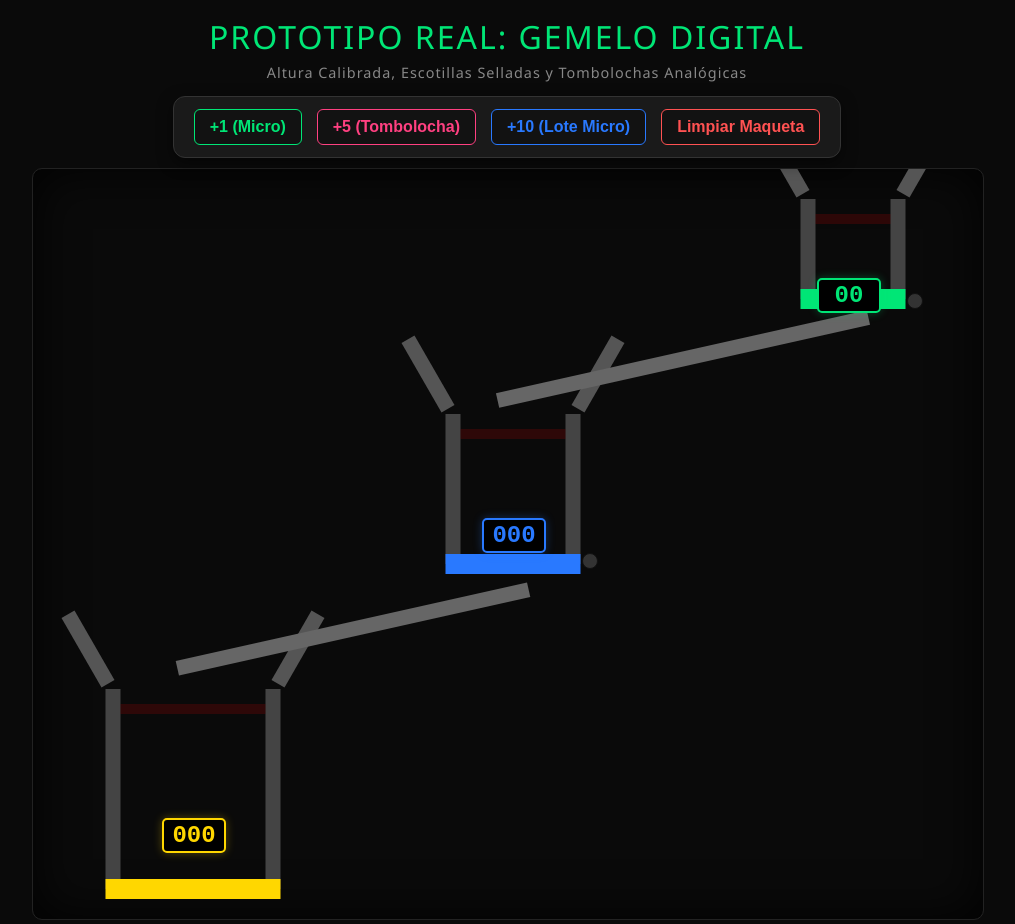
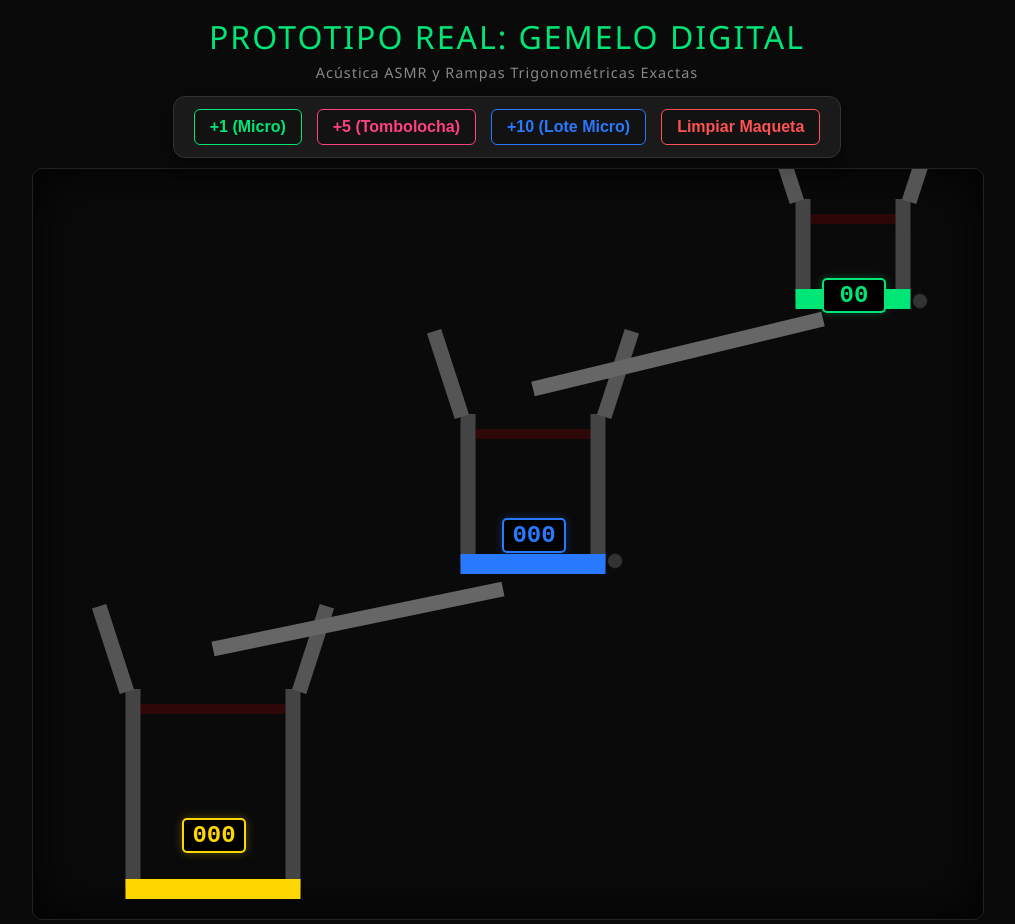
Before and after one commit to RenatoMRobles/Robles_Soroban_Cinematico, a Flask app: page / in a window 1280 px wide. Shown: the whole page, without its empty margins (133-1148 px from the left). Run offline with Flask 3, Linux system fonts and the light colour scheme.

Commit message:
Fase 16: Rampas exactas, sonidos senoidales y Tombolocha fluyendo

```diff
--- a/templates/index.html
+++ b/templates/index.html
@@ -33,30 +33,30 @@
             box-shadow: inset 0 0 50px rgba(0,0,0,0.9); border-radius: 10px; background-color: transparent;
         }
 
-        /* Displays Digitales LED - Reposicionados con las nuevas alturas */
+        /* Displays Digitales LED - Coordenadas Calibradas */
         .display-led {
             position: absolute; background: #000; border: 2px solid #333; border-radius: 5px;
             font-family: 'Courier New', Courier, monospace; font-size: 1.5em; font-weight: bold;
             text-align: center; width: 60px; padding: 2px 0; z-index: 10;
         }
-        #led-U { left: 785px; top: 110px; color: #00E676; border-color: #00E676; box-shadow: 0 0 10px rgba(0,230,118,0.3);}
-        #led-D { left: 450px; top: 350px; color: #2979FF; border-color: #2979FF; box-shadow: 0 0 10px rgba(41,121,255,0.3);}
-        #led-C { left: 130px; top: 650px; color: #FFD700; border-color: #FFD700; box-shadow: 0 0 10px rgba(255,215,0,0.3);}
+        #led-U { left: 790px; top: 110px; color: #00E676; border-color: #00E676; box-shadow: 0 0 10px rgba(0,230,118,0.3);}
+        #led-D { left: 470px; top: 350px; color: #2979FF; border-color: #2979FF; box-shadow: 0 0 10px rgba(41,121,255,0.3);}
+        #led-C { left: 150px; top: 650px; color: #FFD700; border-color: #FFD700; box-shadow: 0 0 10px rgba(255,215,0,0.3);}
 
-        /* Indicadores de Servomotor - Posicionados exactamente junto a las compuertas */
+        /* Indicadores de Servomotor */
         .servo-status {
             position: absolute; width: 14px; height: 14px; border-radius: 50%;
             background: #333; border: 1px solid #111; z-index: 10; transition: background 0.2s;
         }
         .servo-activo { background: #FF3D00; box-shadow: 0 0 20px #FF3D00; }
 
-        #servo-U { left: 875px; top: 125px; }
-        #servo-D { left: 550px; top: 385px; }
+        #servo-U { left: 880px; top: 125px; }
+        #servo-D { left: 575px; top: 385px; }
     </style>
 </head>
 <body>
     <h1>PROTOTIPO REAL: GEMELO DIGITAL</h1>
-    <p class="sub">Altura Calibrada, Escotillas Selladas y Tombolochas Analógicas</p>
+    <p class="sub">Acústica ASMR y Rampas Trigonométricas Exactas</p>
 
     <div class="panel-control">
         <button class="btn-u" onclick="inyectarCanica(1)">+1 (Micro)</button>
@@ -77,7 +77,7 @@
     </div>
 
     <script>
-        // --- SINTETIZADOR DE AUDIO ---
+        // --- 🎶 SINTETIZADOR DE AUDIO ASMR (Ondas Senoidales Puras) ---
         let audioCtx;
         function reproducirSonido(tipo) {
             if (!audioCtx) audioCtx = new (window.AudioContext || window.webkitAudioContext)();
@@ -87,21 +87,25 @@
             let ahora = audioCtx.currentTime;
 
             if (tipo === 'drop') {
-                osc.type = 'square'; osc.frequency.setValueAtTime(900, ahora); osc.frequency.exponentialRampToValueAtTime(1200, ahora + 0.03);
-                gainNode.gain.setValueAtTime(0.01, ahora); gainNode.gain.exponentialRampToValueAtTime(0.001, ahora + 0.03);
-                osc.start(ahora); osc.stop(ahora + 0.03);
-            } else if (tipo === 'drop5') { // Sonido más grave para la Tombolocha
-                osc.type = 'square'; osc.frequency.setValueAtTime(400, ahora); osc.frequency.exponentialRampToValueAtTime(600, ahora + 0.05);
-                gainNode.gain.setValueAtTime(0.03, ahora); gainNode.gain.exponentialRampToValueAtTime(0.001, ahora + 0.05);
-                osc.start(ahora); osc.stop(ahora + 0.05);
+                // Sonido de canica de cristal pequeña (Agudo y suave)
+                osc.type = 'sine'; osc.frequency.setValueAtTime(1400, ahora);
+                gainNode.gain.setValueAtTime(0.04, ahora); gainNode.gain.exponentialRampToValueAtTime(0.001, ahora + 0.15);
+                osc.start(ahora); osc.stop(ahora + 0.15);
+            } else if (tipo === 'drop5') {
+                // Sonido de Tombolocha (Marimba profunda)
+                osc.type = 'sine'; osc.frequency.setValueAtTime(600, ahora);
+                gainNode.gain.setValueAtTime(0.08, ahora); gainNode.gain.exponentialRampToValueAtTime(0.001, ahora + 0.2);
+                osc.start(ahora); osc.stop(ahora + 0.2);
             } else if (tipo === 'servo') {
-                osc.type = 'sawtooth'; osc.frequency.setValueAtTime(150, ahora); osc.frequency.linearRampToValueAtTime(100, ahora + 0.5);
-                gainNode.gain.setValueAtTime(0.08, ahora); gainNode.gain.linearRampToValueAtTime(0, ahora + 0.5);
+                // Motor suave y tecnológico
+                osc.type = 'triangle'; osc.frequency.setValueAtTime(200, ahora); osc.frequency.linearRampToValueAtTime(150, ahora + 0.5);
+                gainNode.gain.setValueAtTime(0.03, ahora); gainNode.gain.linearRampToValueAtTime(0, ahora + 0.5);
                 osc.start(ahora); osc.stop(ahora + 0.5);
             } else if (tipo === 'beep') {
-                osc.type = 'sine'; osc.frequency.setValueAtTime(2000, ahora);
-                gainNode.gain.setValueAtTime(0.03, ahora); gainNode.gain.exponentialRampToValueAtTime(0.001, ahora + 0.05);
-                osc.start(ahora); osc.stop(ahora + 0.05);
+                // Campanilla del láser (Campana suave)
+                osc.type = 'sine'; osc.frequency.setValueAtTime(2000, ahora); osc.frequency.exponentialRampToValueAtTime(2500, ahora + 0.1);
+                gainNode.gain.setValueAtTime(0.03, ahora); gainNode.gain.linearRampToValueAtTime(0, ahora + 0.1);
+                osc.start(ahora); osc.stop(ahora + 0.1);
             }
         }
 
@@ -111,80 +115,82 @@
               Composite = Matter.Composite, Events = Matter.Events;
 
         const engine = Engine.create();
-        engine.positionIterations = 12; engine.velocityIterations = 12; // Extra precisión
+        engine.positionIterations = 15; engine.velocityIterations = 15; // Precisión absoluta
 
         const render = Render.create({
             element: document.getElementById('canvas-container'), engine: engine,
             options: { width: 950, height: 750, wireframes: false, background: 'transparent' }
         });
 
-        // --- ARQUITECTURA: CONTENEDORES ELEVADOS Y SELLADOS ---
+        // --- 📐 FUNCIONES GEOMÉTRICAS EXACTAS ---
         const opPared = { isStatic: true, render: { fillStyle: '#444' } };
         let modulos = {};
+
+        // Generador de Rampas Trigonométricas Perfectas
+        function crearRampa(x1, y1, x2, y2) {
+            let cx = (x1 + x2) / 2;
+            let cy = (y1 + y2) / 2;
+            let longitud = Math.sqrt(Math.pow(x2 - x1, 2) + Math.pow(y2 - y1, 2));
+            let angulo = Math.atan2(y2 - y1, x2 - x1);
+            Composite.add(engine.world, Bodies.rectangle(cx, cy, longitud, 15, {
+                isStatic: true, angle: angulo, render: { fillStyle: '#666' }
+            }));
+        }
 
         function crearContenedor(id, x, y, width, height, limit, colorBase) {
             const paredIzq = Bodies.rectangle(x - width/2, y, 15, height, opPared);
             const paredDer = Bodies.rectangle(x + width/2, y, 15, height, opPared);
 
-            const guiaIzq = Bodies.rectangle(x - width/2 - 25, y - height/2 - 40, 80, 15, { isStatic: true, angle: Math.PI/3, render: { fillStyle: '#555' } });
-            const guiaDer = Bodies.rectangle(x + width/2 + 25, y - height/2 - 40, 80, 15, { isStatic: true, angle: -Math.PI/3, render: { fillStyle: '#555' } });
+            // 🛡️ FIX BOTELLA: Embudos mucho más verticales (Math.PI/2.5) y garganta más ancha
+            const guiaIzq = Bodies.rectangle(x - width/2 - 20, y - height/2 - 40, 90, 15, { isStatic: true, angle: Math.PI/2.5, render: { fillStyle: '#555' } });
+            const guiaDer = Bodies.rectangle(x + width/2 + 20, y - height/2 - 40, 90, 15, { isStatic: true, angle: -Math.PI/2.5, render: { fillStyle: '#555' } });
 
             const sensorLaser = Bodies.rectangle(x, y - height/2 + 20, width - 15, 10, {
                 isStatic: true, isSensor: true, label: 'sensor_' + id, render: { fillStyle: 'rgba(255, 0, 0, 0.15)' }
             });
 
-            // 🛡️ ESCOTILLA ESTÁTICA EXTRAGRANDE (Previene Túnel Cuántico)
-            const escotilla = Bodies.rectangle(x, y + height/2, width + 15, 20, {
-                isStatic: true, render: { fillStyle: colorBase }
-            });
+            const escotilla = Bodies.rectangle(x, y + height/2, width + 15, 20, { isStatic: true, render: { fillStyle: colorBase } });
 
-            // 🔧 BISAGRA A LA DERECHA (La puerta colapsa del lado Izquierdo)
             const bisagra = Constraint.create({
-                pointA: { x: x + width/2 - 5, y: y + height/2 },
-                bodyB: escotilla,
-                pointB: { x: width/2 - 5, y: 0 },
+                pointA: { x: x + width/2 - 5, y: y + height/2 }, bodyB: escotilla, pointB: { x: width/2 - 5, y: 0 },
                 stiffness: 1, length: 0, render: { visible: false }
             });
 
             Composite.add(engine.world, [paredIzq, paredDer, guiaIzq, guiaDer, sensorLaser, escotilla, bisagra]);
-
             modulos[id] = { id, escotilla, limite: limit, conteoActual: 0, abierta: false, origX: x, origY: y + height/2 };
         }
 
-        // 📐 COORDENADAS RECALIBRADAS (Los contenedores están SOBRE las rampas)
-        // U: Unidades. (Elevado para caer en la rampa)
-        crearContenedor('U', 820, 80, 90, 100, 10, '#00E676');
-        // D: Decenas.
-        crearContenedor('D', 480, 320, 120, 150, 100, '#2979FF');
-        // C: Centenas. Final.
-        crearContenedor('C', 160, 620, 160, 200, 9999, '#FFD700');
+        // 📐 COORDENADAS RECALIBRADAS
+        crearContenedor('U', 820, 80, 100, 100, 10, '#00E676'); // Ancho a 100 para que la Tombolocha pase libre
+        crearContenedor('D', 500, 320, 130, 150, 100, '#2979FF'); // Centrado a X=500
+        crearContenedor('C', 180, 620, 160, 200, 9999, '#FFD700'); // Centrado a X=180
 
-        // 📐 RAMPAS METÁLICAS (Ajustadas para recibir la masa perfectamente)
-        // Rampa U->D
-        Composite.add(engine.world, Bodies.rectangle(650, 190, 380, 15, { isStatic: true, angle: -0.22, render: { fillStyle: '#666' } }));
-        // Rampa D->C
-        Composite.add(engine.world, Bodies.rectangle(320, 460, 360, 15, { isStatic: true, angle: -0.22, render: { fillStyle: '#666' } }));
+        // 🚀 RAMPAS VECTORIALES (Punto a Punto exacto)
+        // Rampa U -> D (Inicia debajo de U, termina justo arriba del centro de D)
+        crearRampa(790, 150, 500, 220);
+        // Rampa D -> C (Inicia debajo de D, termina justo arriba del centro de C)
+        crearRampa(470, 420, 180, 480);
 
-        // --- LÓGICA DE INYECCIÓN INTELIGENTE ---
+        // --- LÓGICA DE INYECCIÓN ---
         let canicas = [];
 
-        // Función para inyectar 1 canica (Normal o Tombolocha)
         function inyectarCanica(valor) {
             reproducirSonido(valor === 5 ? 'drop5' : 'drop');
             let color = valor === 5 ? '#FF4081' : '#00E676';
-            let radio = valor === 5 ? 12 : 6;
+            // 🛡️ FIX TOMBOLOCHA: Radio 10 (Diámetro 20). Cabe holgadamente en el contenedor de 100px.
+            let radio = valor === 5 ? 10 : 6;
             let masa = valor === 5 ? 5 : 1;
 
-            let nuevaCanica = Bodies.circle(820 + (Math.random() * 20 - 10), -40, radio, {
+            // Cae con mayor precisión desde el centro absoluto del contenedor U
+            let nuevaCanica = Bodies.circle(820 + (Math.random() * 10 - 5), -30, radio, {
                 restitution: 0.1, mass: masa, friction: 0.001, frictionAir: 0.002, render: { fillStyle: color }
             });
-            nuevaCanica.valor = valor; // El sensor leerá esto
+            nuevaCanica.valor = valor;
             nuevaCanica.sensoresPasados = new Set();
             canicas.push(nuevaCanica);
             Composite.add(engine.world, nuevaCanica);
         }
 
-        // Función para el Lote rápido
         function inyectarLote(cantidad) {
             let inyectadas = 0;
             let intervalo = setInterval(() => {
@@ -217,12 +223,9 @@
             let luzStatus = document.getElementById('servo-' + id);
             if(luzStatus) luzStatus.classList.add('servo-activo');
 
-            // 🔓 ABRIR: Soltamos el candado estático. Cae del lado izquierdo.
             Body.setStatic(mod.escotilla, false);
 
-            // Darle 3 segundos para que caigan incluso las Tombolochas
             setTimeout(() => {
-                // 🔒 CERRAR: Forzar la posición original geométrica
                 Body.setStatic(mod.escotilla, true);
                 Body.setPosition(mod.escotilla, { x: mod.origX, y: mod.origY });
                 Body.setVelocity(mod.escotilla, { x: 0, y: 0 });
@@ -230,13 +233,13 @@
                 Body.setAngularVelocity(mod.escotilla, 0);
 
                 if(luzStatus) luzStatus.classList.remove('servo-activo');
-                mod.conteoActual = 0; // Se resetea el display a 00
+                mod.conteoActual = 0;
                 mod.abierta = false;
                 actualizarDisplays();
-            }, 3000);
+            }, 3000); // 3 Segundos aseguran que caigan las tombolochas pesadas
         }
 
-        // --- SENSORES LÁSER MULTI-VALOR ---
+        // --- SENSORES LÁSER INTELIGENTES ---
         Events.on(engine, 'collisionStart', function(event) {
             event.pairs.forEach(pair => {
                 let bodyA = pair.bodyA; let bodyB = pair.bodyB;
@@ -253,16 +256,12 @@
                         reproducirSonido('beep');
 
                         let mod = modulos[moduloId];
-
-                        // 🧠 Inteligencia Analógica: Sumamos el VALOR REAL de la canica (1 o 5)
                         mod.conteoActual += canica.valor;
                         actualizarDisplays();
 
-                        // Pintura Corporativa dependiendo del contenedor y del tipo de canica
-                        if (moduloId === 'D') canica.render.fillStyle = canica.valor === 5 ? '#B388FF' : '#2979FF'; // Morado o Azul
-                        if (moduloId === 'C') canica.render.fillStyle = canica.valor === 5 ? '#FF6D00' : '#FFD700'; // Naranja u Oro
+                        if (moduloId === 'D') canica.render.fillStyle = canica.valor === 5 ? '#B388FF' : '#2979FF';
+                        if (moduloId === 'C') canica.render.fillStyle = canica.valor === 5 ? '#FF6D00' : '#FFD700';
 
-                        // 🎯 CONDICIÓN EXACTA DE APERTURA: Si se alcanza o sobrepasa el límite
                         if (mod.conteoActual >= mod.limite && !mod.abierta) {
                             accionarServo(moduloId);
                         }
```
